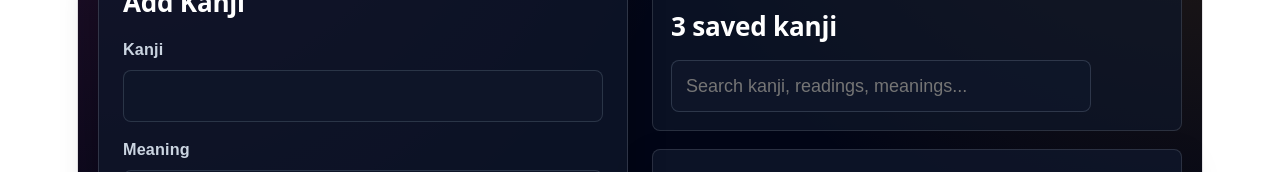
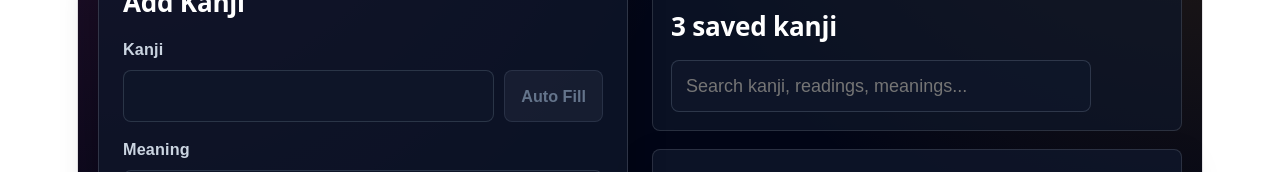
Before and after one commit to RahulShinde1234791/japanese-learning-platform, a React (Vite) app: page /kanji in a window 1280 px wide. Shown: the part 294-466 px from the top of the page. Built offline with nearby package versions, Linux system fonts and the light colour scheme.

Commit message:
Kanji upgrade

```diff
--- a/src/components/KanjiForm.jsx
+++ b/src/components/KanjiForm.jsx
@@ -11,6 +11,36 @@ const emptyForm = {
 
 function KanjiForm({ editingEntry, onCancelEdit, onSubmit }) {
   const [formData, setFormData] = useState(editingEntry ?? emptyForm);
+  const [loading, setLoading] = useState(false);
+
+  async function handleAutoFill() {
+    const kanjiStr = formData.kanji.trim();
+    if (!kanjiStr) return;
+
+    setLoading(true);
+    try {
+      const response = await fetch(`https://kanjiapi.dev/v1/kanji/${encodeURIComponent(kanjiStr)}`);
+      if (!response.ok) {
+        throw new Error("Kanji not found");
+      }
+      const data = await response.json();
+
+      const meanings = (data.meanings || []).join(", ");
+      const onyomi = (data.on_readings || []).join(", ");
+      const kunyomi = (data.kun_readings || []).join(", ");
+
+      setFormData((currentFormData) => ({
+        ...currentFormData,
+        meaning: meanings,
+        onyomi: onyomi,
+        kunyomi: kunyomi,
+      }));
+    } catch {
+      alert("Kanji not found.");
+    } finally {
+      setLoading(false);
+    }
+  }
 
   function handleChange(event) {
     const { name, value } = event.target;
@@ -41,14 +71,28 @@ function KanjiForm({ editingEntry, onCancelEdit, onSubmit }) {
 
       <label style={styles.label}>
         Kanji
+        <div style={styles.inputContainer}>
           <input
             required
             maxLength={4}
             name="kanji"
-          style={styles.input}
+            style={{ ...styles.input, marginTop: 0 }}
             value={formData.kanji}
             onChange={handleChange}
           />
+          <button
+            type="button"
+            disabled={loading || !formData.kanji.trim()}
+            style={
+              loading || !formData.kanji.trim()
+                ? styles.autoFillButtonDisabled
+                : styles.autoFillButton
+            }
+            onClick={handleAutoFill}
+          >
+            {loading ? "Loading..." : "Auto Fill"}
+          </button>
+        </div>
       </label>
 
       <label style={styles.label}>
@@ -185,6 +229,34 @@ const styles = {
     fontWeight: 800,
     padding: "8px 12px",
   },
+  inputContainer: {
+    display: "flex",
+    gap: "10px",
+    marginTop: "8px",
+  },
+  autoFillButton: {
+    background: "linear-gradient(135deg, #3b82f6, #8b5cf6)",
+    border: "none",
+    borderRadius: "8px",
+    color: "white",
+    cursor: "pointer",
+    fontSize: "0.9rem",
+    fontWeight: 800,
+    padding: "12px 16px",
+    whiteSpace: "nowrap",
+    transition: "opacity 0.2s ease",
+  },
+  autoFillButtonDisabled: {
+    background: "rgba(148, 163, 184, 0.08)",
+    border: "1px solid rgba(148, 163, 184, 0.15)",
+    borderRadius: "8px",
+    color: "#64748b",
+    cursor: "not-allowed",
+    fontSize: "0.9rem",
+    fontWeight: 800,
+    padding: "12px 16px",
+    whiteSpace: "nowrap",
+  },
 };
 
 export default KanjiForm;
```
Lines whose indentation alone changed are shown as unchanged.
